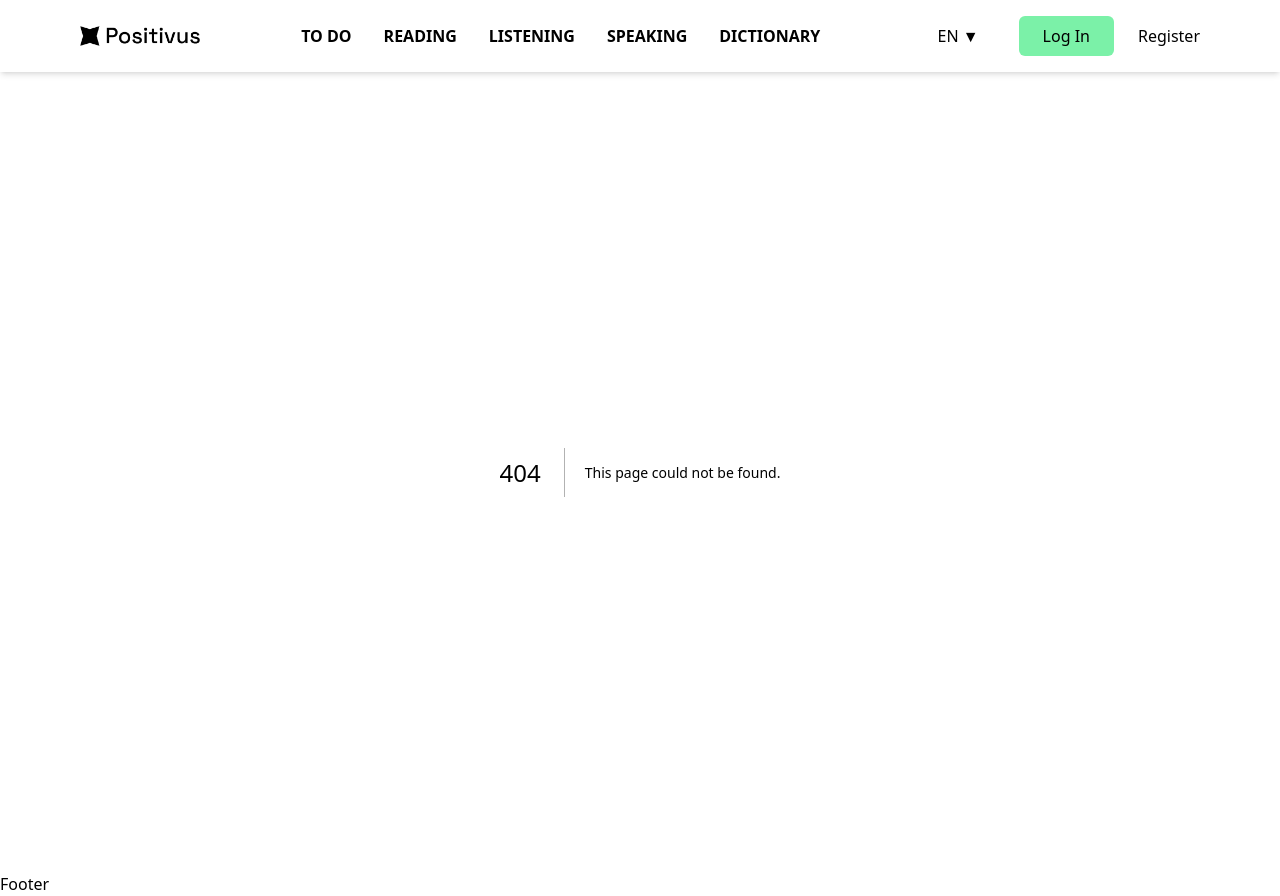
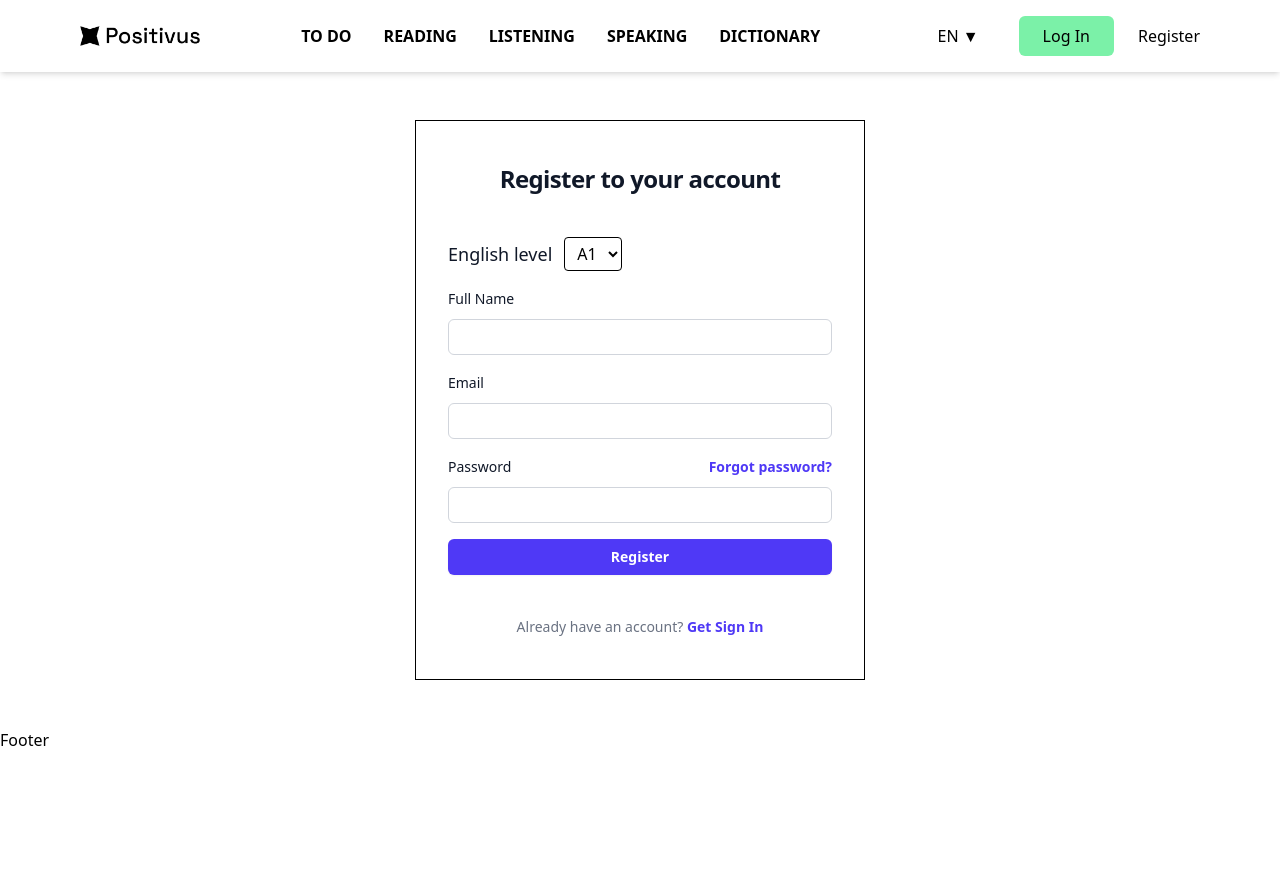
Before and after one commit to KhanTechPro/English_AI, a Next.js app: page /register in a window 1280 px wide. Before the commit this address had no page. After the commit the page ends 800 px from the top, so only its background shows below. Built offline with nearby package versions, Linux system fonts and the light colour scheme.

Commit message:
register succesfully added

```diff
--- a/app/Components/Navbar.tsx
+++ b/app/Components/Navbar.tsx
@@ -57,11 +57,11 @@
             </div>
           )}
 
-          <Link href="/" className="bg-green-300 px-6 py-2 rounded-md hover:bg-green-400 transition duration-300">
+          <Link href="/login" className="bg-green-300 px-6 py-2 rounded-md hover:bg-green-400 transition duration-300">
             Log In
           </Link>
 
-          <Link href="/">Register</Link>
+          <Link href="/register">Register</Link>
         </div>
 
         {/* Mobile Menu Button */}
--- a/app/layout.tsx
+++ b/app/layout.tsx
@@ -1,8 +1,8 @@
 import type { Metadata } from "next";
 import { Geist, Geist_Mono } from "next/font/google";
 import "./globals.css";
-import Navbar from "./Components/Navbar";
-import Footer from "./Components/Footer";
+import Navbar from "./components/Navbar";
+import Footer from "./components/Footer";
 
 const geistSans = Geist({
   variable: "--font-geist-sans",
--- /dev/null
+++ b/app/login/page.tsx
@@ -0,0 +1,11 @@
+
+
+const page = () => {
+  return (
+    <div>
+      Log In
+    </div>
+  )
+}
+
+export default page
--- a/app/page.tsx
+++ b/app/page.tsx
@@ -1,4 +1,4 @@
-import Hero from "./Components/Hero";
+import Hero from "./components/Hero";
 
 export default function Home() {
   return (
--- /dev/null
+++ b/app/register/page.tsx
@@ -0,0 +1,110 @@
+
+
+const page = () => {
+
+
+    return (
+        <div>
+            <div className="flex min-h-full flex-1 flex-col justify-center items-center px-6 py-12 lg:px-8">
+                <div className="border w-[450px] pb-10">
+                    <div className="sm:mx-auto sm:w-full sm:max-w-sm">
+                        <h2 className="mt-10 text-center text-2xl/9 font-bold tracking-tight text-gray-900">
+                            Register to your account
+                        </h2>
+                    </div>
+
+                    <div className="mt-10 sm:mx-auto sm:w-full sm:max-w-sm">
+                        <form action="#" className="space-y-4">
+                            <div className="flex gap-3 items-center ">
+                                <label htmlFor="englishLevel" className="block text-lg font-medium text-gray-900">
+                                    English level
+                                </label>
+                                <select id="englishLevel" defaultValue="a1" className="border rounded px-2 py-1 ">
+                                    <option value="a1">A1</option>
+                                    <option value="a2">A2</option>
+                                    <option value="b1">B1</option>
+                                    <option value="b2">B2</option>
+                                    <option value="c1">C1</option>
+                                    <option value="c2">C2</option>
+                                </select>
+                            </div>
+
+                            <div>
+                                <label htmlFor="email" className="block text-sm/6 font-medium text-gray-900">
+                                    Full Name
+                                </label>
+                                <div className="mt-2">
+                                    <input
+                                        id="fullname"
+                                        name="fullname"
+                                        type="text"
+                                        required
+                                        autoComplete="fullname"
+                                        className="block w-full rounded-md bg-white px-3 py-1.5 text-base text-gray-900 outline-1 -outline-offset-1 outline-gray-300 placeholder:text-gray-400 focus:outline-2 focus:-outline-offset-2 focus:outline-indigo-600 sm:text-sm/6"
+                                    />
+                                </div>
+                            </div>
+
+                            <div>
+                                <label htmlFor="email" className="block text-sm/6 font-medium text-gray-900">
+                                    Email
+                                </label>
+                                <div className="mt-2">
+                                    <input
+                                        id="email"
+                                        name="email"
+                                        type="email"
+                                        required
+                                        autoComplete="email"
+                                        className="block w-full rounded-md bg-white px-3 py-1.5 text-base text-gray-900 outline-1 -outline-offset-1 outline-gray-300 placeholder:text-gray-400 focus:outline-2 focus:-outline-offset-2 focus:outline-indigo-600 sm:text-sm/6"
+                                    />
+                                </div>
+                            </div>
+
+                            <div>
+                                <div className="flex items-center justify-between">
+                                    <label htmlFor="password" className="block text-sm/6 font-medium text-gray-900">
+                                        Password
+                                    </label>
+                                    <div className="text-sm">
+                                        <a href="#" className="font-semibold text-indigo-600 hover:text-indigo-500">
+                                            Forgot password?
+                                        </a>
+                                    </div>
+                                </div>
+                                <div className="mt-2">
+                                    <input
+                                        id="password"
+                                        name="password"
+                                        type="password"
+                                        required
+                                        autoComplete="current-password"
+                                        className="block w-full rounded-md bg-white px-3 py-1.5 text-base text-gray-900 outline-1 -outline-offset-1 outline-gray-300 placeholder:text-gray-400 focus:outline-2 focus:-outline-offset-2 focus:outline-indigo-600 sm:text-sm/6"
+                                    />
+                                </div>
+                            </div>
+
+                            <div>
+                                <button
+                                    type="submit"
+                                    className="flex w-full justify-center rounded-md bg-indigo-600 px-3 py-1.5 text-sm/6 font-semibold text-white shadow-xs hover:bg-indigo-500 focus-visible:outline-2 focus-visible:outline-offset-2 focus-visible:outline-indigo-600"
+                                >
+                                    Register
+                                </button>
+                            </div>
+                        </form>
+
+                        <p className="mt-10 text-center text-sm/6 text-gray-500">
+                            Already have an account?{' '}
+                            <a href="/login" className="font-semibold text-indigo-600 hover:text-indigo-500">
+                                Get Sign In
+                            </a>
+                        </p>
+                    </div>
+                </div>
+            </div>
+        </div>
+    )
+}
+
+export default page;
```
Also changed, not shown: 1 other file (tests, documents, lock files or other folders).
